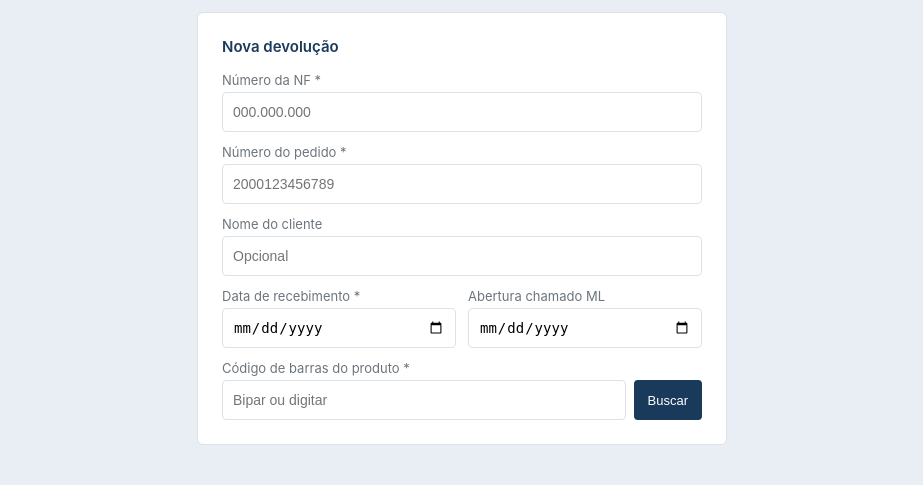
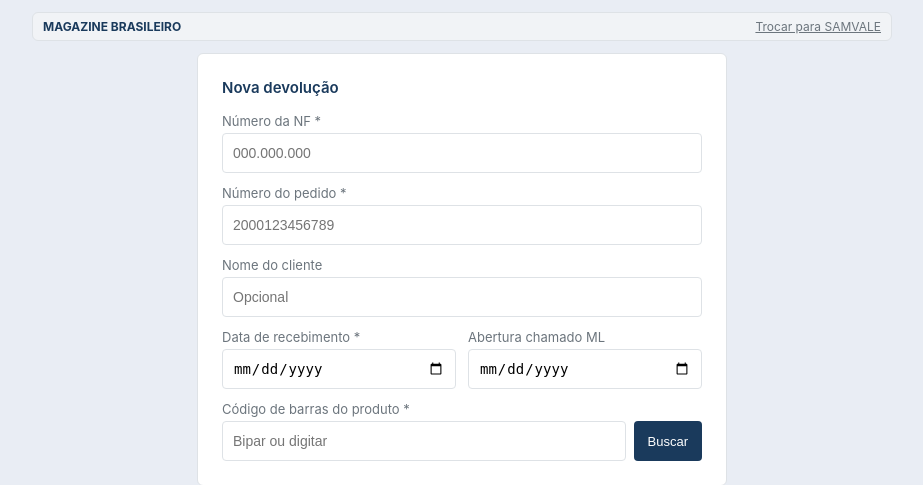
Before and after one commit to MatheusAp-MB/Projeto-Sistema-Devolucao, a Django app: page / in a window 1280 px wide. Shown: the part 58-543 px from the top of the page, without its empty margins (178-1101 px from the left). Run offline with Django 5.2, Linux system fonts and the light colour scheme; parts of the project's set-up code (start-up, migrations or seed data) failed here and were passed over.

Commit message:
Implementa troca de empresa e fecha pendências da migração pra MySQL
- Adiciona seletor de empresa (Magazine/Samvale) na navegação: core/context_processors.py
  expõe a empresa ativa pra qualquer template, view/URL trocar_empresa grava a escolha
  na sessão. Testado de ponta a ponta via python launcher.py — isolamento confirmado
  entre os 2 bancos (samvale/magazine), nas 2 direções.

- Corrige gerar_exe.py: troca --collect-submodules=core (não funcionava, log de build
  nunca mostrava tentativa de analisar core) por --hidden-import=core.middleware e
  --hidden-import=core.database_router, conforme documentação oficial do PyInstaller
  pra módulo só referenciado por string.

- Corrige DADOS_DIR em core/settings.py: pasta de mídia agora fixa via variável de
  ambiente (.env), idêntica em dev e no .exe — antes ficava dividida entre a pasta
  do projeto e %APPDATA%\SistemaDevolucoes\.

```diff
--- /dev/null
+++ b/core/context_processors.py
@@ -0,0 +1,24 @@
+# core/context_processors.py
+
+# Função Objetivo: expõe a empresa ativa (definida pelo EmpresaMiddleware)
+# pra qualquer template, sem cada view precisar repetir isso no
+# contexto — usado pelo seletor de empresa no menu principal.
+
+from core.empresa import (
+    EMPRESA_MAGAZINE,
+    EMPRESA_SAMVALE,
+    NOME_EXIBICAO_POR_EMPRESA,
+    obter_empresa_ativa,
+)
+
+
+def empresa_ativa(request):
+    empresa = obter_empresa_ativa()
+    outra = EMPRESA_SAMVALE if empresa == EMPRESA_MAGAZINE else EMPRESA_MAGAZINE
+
+    return {
+        'empresa_ativa': empresa,
+        'empresa_ativa_nome': NOME_EXIBICAO_POR_EMPRESA.get(empresa, ''),
+        'empresa_outra': outra,
+        'empresa_outra_nome': NOME_EXIBICAO_POR_EMPRESA.get(outra, ''),
+    }
--- a/devolucoes/static/devolucoes/css/layout_nav.css
+++ b/devolucoes/static/devolucoes/css/layout_nav.css
@@ -29,3 +29,33 @@
     background-color: #1a3a5c;
     color: #ffffff;
 }
+
+.nav-empresa {
+    display: flex;
+    align-items: center;
+    justify-content: space-between;
+    gap: 8px;
+    max-width: 860px;
+    margin: 0 auto 12px;
+    padding: 6px 10px;
+    background-color: #f1f3f6;
+    border: 1px solid #dee2e6;
+    border-radius: 6px;
+    box-sizing: border-box;
+    font-size: 12px;
+}
+
+.nav-empresa-atual {
+    font-weight: 700;
+    color: #1a3a5c;
+    text-transform: uppercase;
+}
+
+.nav-empresa-trocar {
+    color: #6c757d;
+    text-decoration: underline;
+}
+
+.nav-empresa-trocar:hover {
+    color: #1a3a5c;
+}
--- a/devolucoes/templates/devolucoes/catalogo.html
+++ b/devolucoes/templates/devolucoes/catalogo.html
@@ -14,6 +14,11 @@
         <a href="{% url 'nova_devolucao' %}" class="nav-link{% if pagina_ativa == 'nova_devolucao' %} nav-link--ativo{% endif %}">Nova Devolução</a>
         <a href="{% url 'produtos' %}" class="nav-link{% if pagina_ativa == 'produtos' %} nav-link--ativo{% endif %}">Produtos</a>
     </nav>
+
+    <div class="nav-empresa">
+        <span class="nav-empresa-atual">{{ empresa_ativa_nome }}</span>
+        <a href="{% url 'trocar_empresa' empresa_outra %}" class="nav-empresa-trocar">Trocar para {{ empresa_outra_nome }}</a>
+    </div>
 
     <div class="catalogo-cartao">
         <p class="catalogo-titulo">Catálogo de peças</p>
--- a/devolucoes/templates/devolucoes/nova_devolucao.html
+++ b/devolucoes/templates/devolucoes/nova_devolucao.html
@@ -14,6 +14,11 @@
         <a href="{% url 'nova_devolucao' %}" class="nav-link{% if pagina_ativa == 'nova_devolucao' %} nav-link--ativo{% endif %}">Nova Devolução</a>
         <a href="{% url 'produtos' %}" class="nav-link{% if pagina_ativa == 'produtos' %} nav-link--ativo{% endif %}">Produtos</a>
     </nav>
+
+    <div class="nav-empresa">
+        <span class="nav-empresa-atual">{{ empresa_ativa_nome }}</span>
+        <a href="{% url 'trocar_empresa' empresa_outra %}" class="nav-empresa-trocar">Trocar para {{ empresa_outra_nome }}</a>
+    </div>
 
     <div class="devolucao-cartao">
         <p class="devolucao-titulo">Nova devolução</p>
--- a/devolucoes/templates/devolucoes/produtos.html
+++ b/devolucoes/templates/devolucoes/produtos.html
@@ -14,6 +14,11 @@
         <a href="{% url 'nova_devolucao' %}" class="nav-link{% if pagina_ativa == 'nova_devolucao' %} nav-link--ativo{% endif %}">Nova Devolução</a>
         <a href="{% url 'produtos' %}" class="nav-link{% if pagina_ativa == 'produtos' %} nav-link--ativo{% endif %}">Produtos</a>
     </nav>
+
+    <div class="nav-empresa">
+        <span class="nav-empresa-atual">{{ empresa_ativa_nome }}</span>
+        <a href="{% url 'trocar_empresa' empresa_outra %}" class="nav-empresa-trocar">Trocar para {{ empresa_outra_nome }}</a>
+    </div>
 
     <div class="produtos-cartao">
         <div class="produtos-cabecalho">
--- a/devolucoes/urls.py
+++ b/devolucoes/urls.py
@@ -12,4 +12,5 @@ urlpatterns = [
     path('catalogo/produto/<int:produto_id>/editar/', views.editar_produto, name='editar_produto'),
     path('catalogo/produto/<int:produto_id>/peca/adicionar/', views.adicionar_peca, name='adicionar_peca'),
     path('catalogo/peca/<int:peca_id>/remover/', views.remover_peca, name='remover_peca'),
+    path('trocar-empresa/<str:empresa>/', views.trocar_empresa, name='trocar_empresa'),
 ]
--- a/devolucoes/views.py
+++ b/devolucoes/views.py
@@ -2,8 +2,10 @@
 
 # Função Objetivo: views da tela de nova devolução — busca produto/peças
 # reais do catálogo por código de barras e gera o PDF do relatório na
-# hora (sem salvar nada no banco) — e views do catálogo de peças —
-# buscar/criar produto por código de barras, e adicionar/remover peça.
+# hora (sem salvar nada no banco) — views do catálogo de peças —
+# buscar/criar produto por código de barras, e adicionar/remover peça —
+# e a troca de empresa ativa (Magazine/Samvale), lida pelo EmpresaMiddleware
+# a partir da sessão.
 
 import os
 
@@ -16,6 +18,8 @@ from django.shortcuts import get_object_or_404, redirect, render
 from django.template.loader import render_to_string
 from django.urls import reverse
 from xhtml2pdf import pisa
+
+from core.empresa import EMPRESAS_VALIDAS
 
 from .models import Peca, Produto
 
@@ -219,3 +223,10 @@ def remover_peca(request, peca_id):
         peca.delete()
 
     return redirect(f"{reverse('catalogo')}?codigo_barras={codigo_barras}")
+
+
+def trocar_empresa(request, empresa):
+    if empresa in EMPRESAS_VALIDAS:
+        request.session['empresa_ativa'] = empresa
+
+    return redirect(request.META.get('HTTP_REFERER') or 'nova_devolucao')
```
Also changed, not shown: core/settings.py (+10 -11 lines), devolucoes/management/commands/gerar_exe.py (+11 -7 lines).
